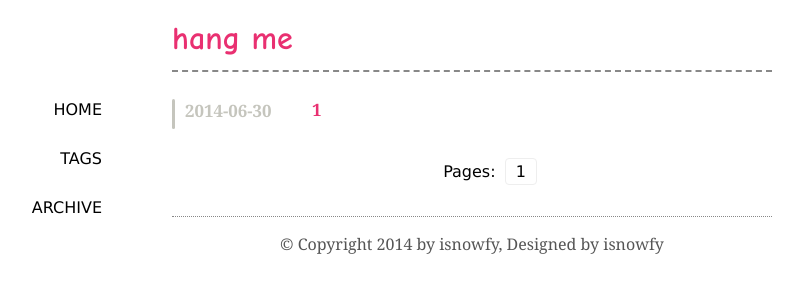
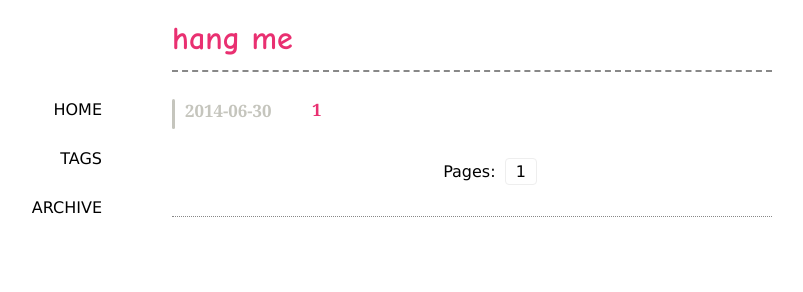
Before and after one commit to hangme/hangme.github.io, a plain HTML site: page index.html in a window 1280 px wide. Shown: the whole page, without its empty margins (168-971 px from the left). Drawn offline with Linux system fonts and the light colour scheme.

Commit message:
Update index.html

```diff
--- a/index.html
+++ b/index.html
@@ -5,7 +5,7 @@
     <meta name="viewport" content="width=device-width, initial-scale=1.0"/>
     <meta name="Keywords" content="blog"/>
     <meta name="Description" content="blog"/>
-    <title>Simple</title>
+    <title>hang me</title>
     <link rel="shortcut icon" href="/static/favicon.png"/>
     <link rel="stylesheet" type="text/css" href="main.css" />
 </head>
@@ -32,7 +32,7 @@
     <div class="innermain" id="main">
     </div>
     <div class="footer">
-        <p>© Copyright 2014 by isnowfy, Designed by isnowfy</p>
+        <!--<p>© Copyright 2014 by isnowfy, Designed by isnowfy</p> -->
     </div>
 </div>
 <script src="main.js"></script>
```
